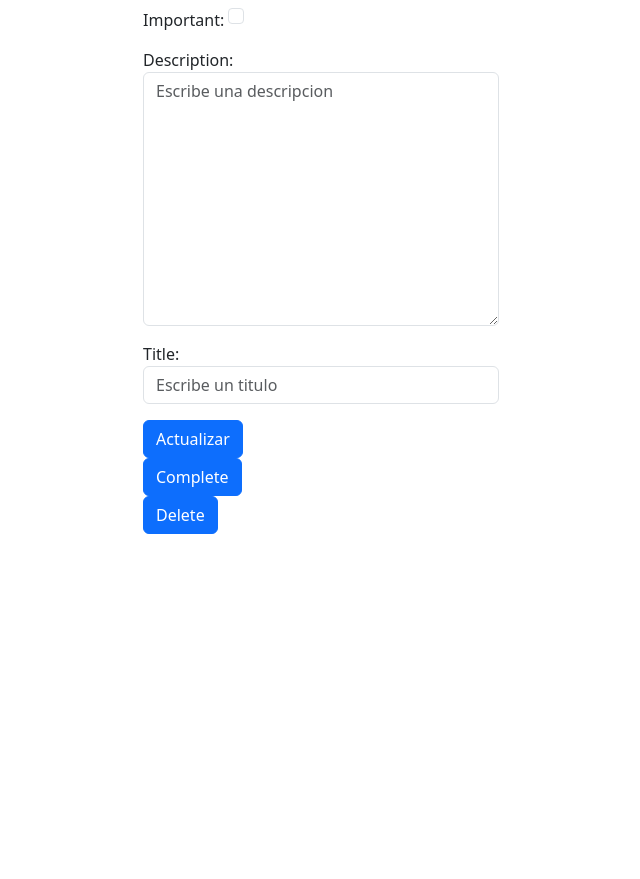
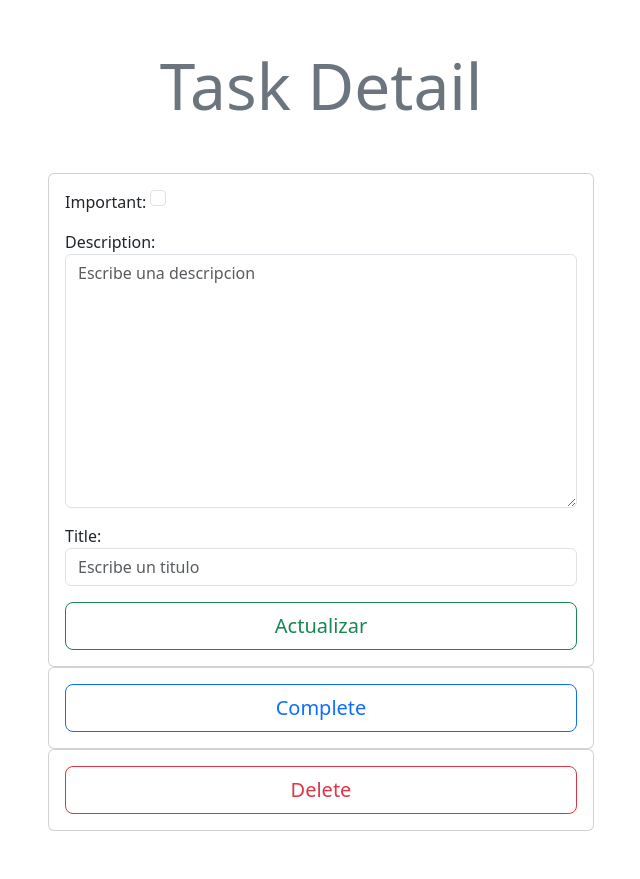
Before and after one commit to abelmamani/django-crud, a Django app: template tasks/templates/task_detail.html in a window 1280 px wide. Shown: the part 56-935 px from the top of the page, without its empty margins (319-959 px from the left). Before the commit the page ends 590 px from the top, so only its background shows below. Run offline with Django 4.2, Linux system fonts and the light colour scheme; the template is opened without the code that fills it: values that come from a table or form of the project are taken from there, others are empty.

Commit message:
bootrsatap

```diff
--- a/tasks/templates/home.html
+++ b/tasks/templates/home.html
@@ -2,13 +2,13 @@
 {% block content %}
 <main class="container py-5">
     <section class="card-body">
-        <h1 class="display-1 text-center">Django App</h1>
+        <h1 class="display-1 text-center">Django App by Abel Mac</h1>
         <p>Lorem ipsum dolor sit amet consectetur adipisicing elit. Eligendi doloremque quo, natus odit ipsam soluta, delectus consequatur officiis voluptatum fugiat, dolores tempora temporibus facere debitis quis quia. Voluptatum laboriosam beatae eius, explicabo necessitatibus neque quas inventore deleniti quos exercitationem. Fugiat quia voluptatibus ad quidem minima non illo consequatur optio, vero sequi a. Iste beatae sapiente nulla dolores pariatur, unde eius at debitis ex tempora saepe eum atque sed omnis, asperiores impedit natus itaque illo maiores! Libero facilis ipsum, tempora, voluptatibus cum consequuntur enim quae eaque dolor recusandae rem dolorem iusto natus laborum officiis harum quaerat eum beatae porro cupiditate quos!
 
         </p>
         <div class="text-center">
-            <a class="btn btn-primary" href="/signup"> Signup</a>
-            <a class="btn btn-primary" href="/signin"> Login</a>
+            <a class="btn btn-lg btn-primary px-5" href="/signup"> Signup</a>
+            <a class="btn btn-lg btn-outline-primary px-5" href="/signin"> Login</a>
         </div>
 
     </section>
--- a/tasks/templates/task_detail.html
+++ b/tasks/templates/task_detail.html
@@ -2,30 +2,32 @@
 
 {% block content %}
 <div class="main container">
-    <div class="row">
-        <div class="col-md-4 offset-md-4">
-            <h1 class="text-secondary">{{task.title}}</h1>
+    <div class="row ">
+        <div class="col-md-6 offset-md-3 py-5">
+            <h1 class="text-secondary text-center display-3 mb-5">Task Detail</h1>
             {{error}}
 
-           <div class="row">
-                <form method="POST">
+
+                <form method="POST" class="card card-body">
                     {% csrf_token %}
                     {{form.as_p}}
-                    <button class="btn btn-primary"> Actualizar</button>
+                    <button class="btn btn-lg btn-outline-success "> Actualizar</button>
+
+                </form>
+
+                <form class="card card-body " action="{% url 'complete_task' task.id %}" method="POST">
+                    {% csrf_token %}
+                    <button class="btn btn-lg btn-outline-primary">  Complete</button>
+                </form>
+
+                <form class="card card-body "  action="{% url 'delete_task' task.id %}" method="POST">
+                    {% csrf_token %}
+                    <button class="btn btn-lg btn-outline-danger"> Delete</button>
                 </form>
 
 
-                <form action="{% url 'complete_task' task.id %}" method="POST">
-                    {% csrf_token %}
-                    <button class="btn btn-primary">  Complete</button>
-                </form>
 
 
-                <form action="{% url 'delete_task' task.id %}" method="POST">
-                    {% csrf_token %}
-                    <button class="btn btn-primary"> Delete</button>
-                </form>
-           </div>
         </div>
     </div>
 </div>
```
Also changed, not shown: djangocrud/settings.py (+8 -3 lines), tasks/templates/tasks.html (+15 -10 lines).
